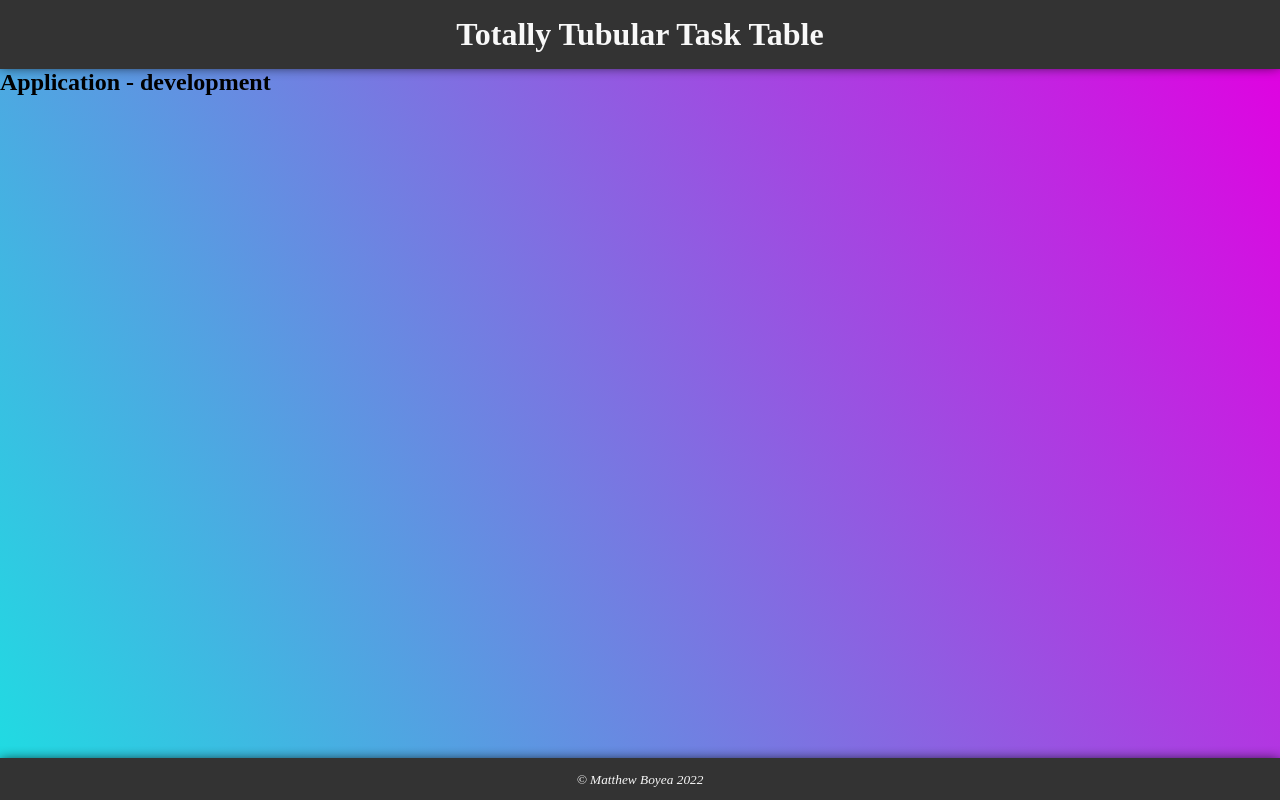
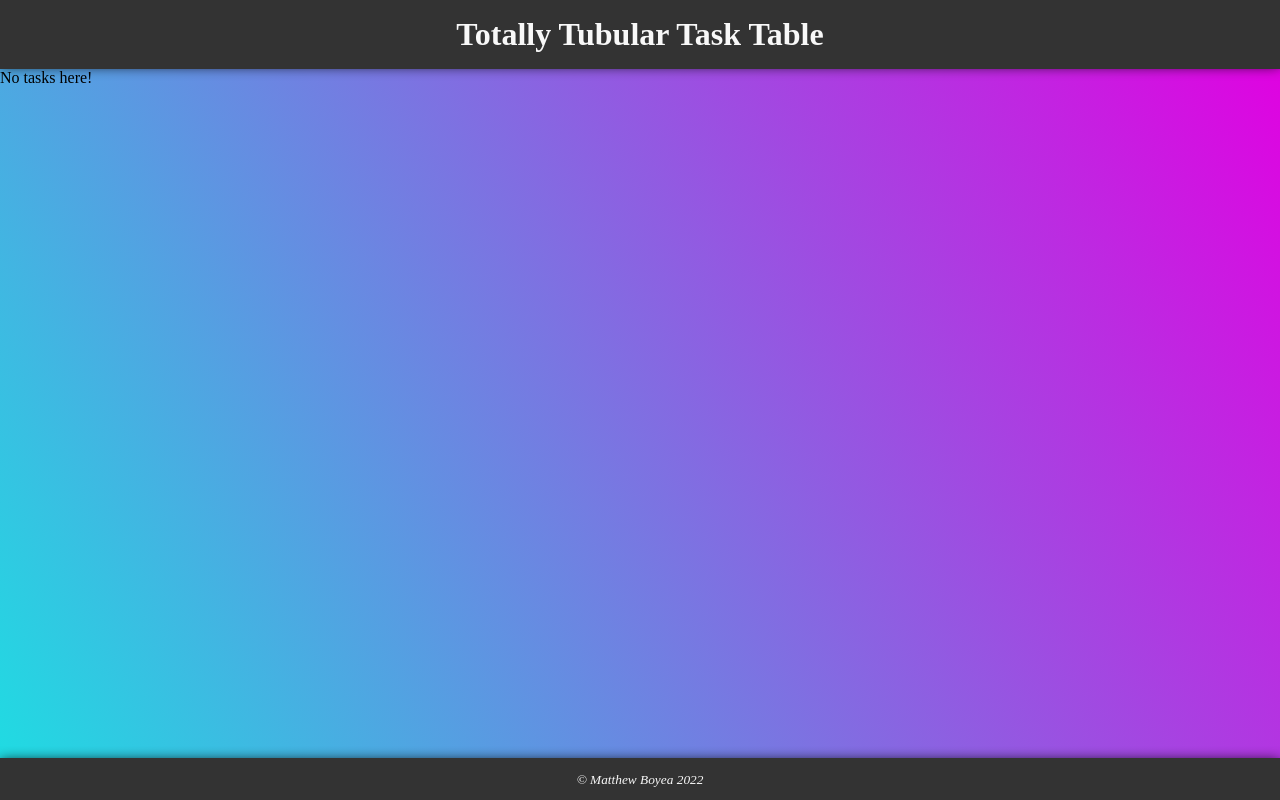
Before and after one commit to YourZombieMop/totally-tubular-task-table, a React app: page / in a window 1280 px wide. Built offline with nearby package versions, Linux system fonts and the light colour scheme.

Commit message:
basic component markup for TaskList & TaskListElement

```diff
--- a/src/App.tsx
+++ b/src/App.tsx
@@ -1,6 +1,8 @@
 import React, { FC, ReactElement } from 'react';
 import Header from './components/Header/Header';
 import Footer from './components/Footer/Footer';
+import TaskList from './components/TaskList/TaskList';
+
 import './App.scss';
 
 const App: FC = (): ReactElement => {
@@ -8,7 +10,7 @@ const App: FC = (): ReactElement => {
     <>
       <Header title='Totally Tubular Task Table' />
       <main className='App'>
-        <h2>Application - {process.env.NODE_ENV}</h2>
+        <TaskList tasks={[]} />
       </main>
       <Footer copyright='Matthew Boyea'/>
     </>
--- /dev/null
+++ b/src/components/TaskList/TaskList.tsx
@@ -0,0 +1,27 @@
+import React, {FC, ReactElement} from 'react';
+import {Task} from '../../types/Task';
+import TaskListElement from '../TaskListElement/TaskListElement';
+
+interface TaskListProps {
+  tasks: Task[]
+}
+
+const TaskList: FC<TaskListProps> = ({
+  tasks
+}): ReactElement => {
+  return (
+    <>
+      {tasks.length ? (
+        <ul>
+          {tasks.map((task: Task) => {
+            return <TaskListElement key={task.id} task={task} />;
+          })}
+        </ul>
+      ) : (
+        <p>No tasks here!</p>
+      )}
+    </>
+  );
+}
+
+export default TaskList;
--- /dev/null
+++ b/src/components/TaskListElement/TaskListElement.tsx
@@ -0,0 +1,18 @@
+import React, {FC, ReactElement} from 'react';
+import {Task} from '../../types/Task';
+
+interface TaskListElementProps {
+  task: Task
+}
+
+const TaskListElement: FC<TaskListElementProps> = ({
+  task
+}): ReactElement => {
+  return (
+    <li>
+      <p>{task.title}</p>
+    </li>
+  );
+}
+
+export default TaskListElement;
```
